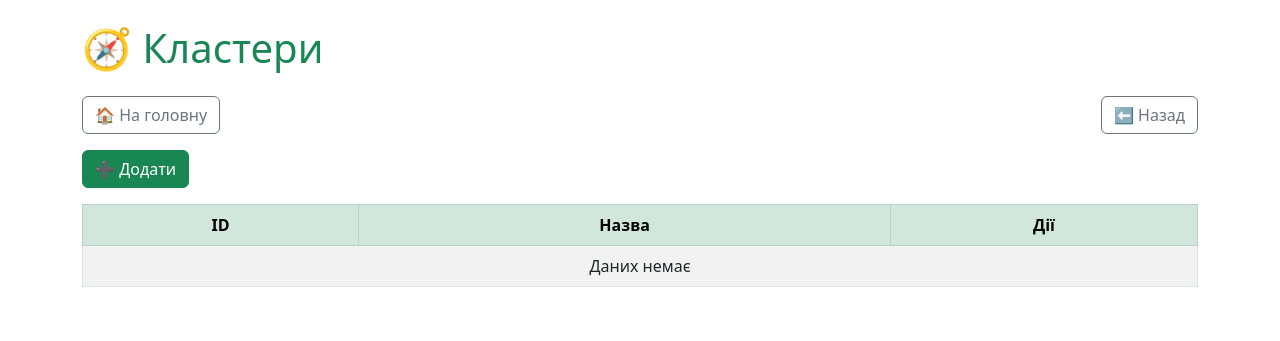
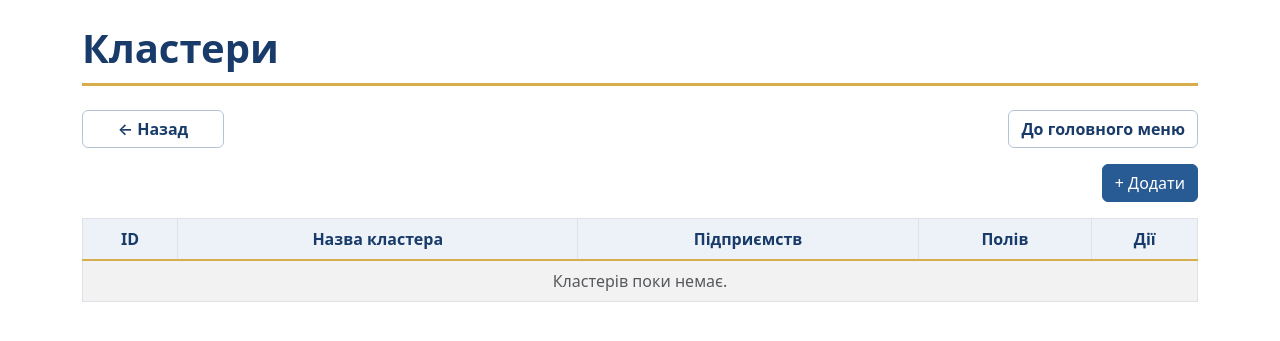
Before and after one commit to maksymvasylyna/agro_erp, a Flask app: page /clusters/ in a window 1280 px wide. Shown: the top 341 px of the page. Run offline with Flask 3, Linux system fonts and the light colour scheme; some libraries are stand-ins or nearby versions.

Commit message:
refactor(reference): centralize navigation and style; validate and protect clusters

```diff
--- a/modules/reference/clusters/forms.py
+++ b/modules/reference/clusters/forms.py
@@ -1,8 +1,24 @@
-# modules/reference/clusters/forms.py
+"""Validation for the cluster reference directory."""
 from flask_wtf import FlaskForm
 from wtforms import StringField, SubmitField
-from wtforms.validators import DataRequired
+from wtforms.validators import DataRequired, Length
+
+
+def normalize_cluster_name(value):
+    return " ".join((value or "").split())
+
 
 class ClusterForm(FlaskForm):
-    name = StringField("Назва", validators=[DataRequired()])
+    name = StringField(
+        "Назва кластера",
+        filters=[normalize_cluster_name],
+        validators=[
+            DataRequired(message="Вкажіть назву кластера."),
+            Length(max=128, message="Назва кластера не може перевищувати 128 символів."),
+        ],
+    )
     submit = SubmitField("Зберегти")
+
+
+class ClusterDeleteForm(FlaskForm):
+    """A CSRF-protected form for intentional deletion of unused clusters."""
--- a/modules/reference/clusters/routes.py
+++ b/modules/reference/clusters/routes.py
@@ -1,47 +1,115 @@
-# modules/reference/clusters/routes.py
+"""Reference directory for clusters, consumed by companies and fields."""
+from flask import Blueprint, render_template, redirect, url_for, flash
+from sqlalchemy import func
+from sqlalchemy.exc import IntegrityError
 
-from flask import Blueprint, render_template, redirect, url_for, request, flash
 from extensions import db
+from modules.reference.companies.models import Company
+from modules.reference.fields.field_models import Field
 from .models import Cluster
-from .forms import ClusterForm
+from .forms import ClusterForm, ClusterDeleteForm, normalize_cluster_name
 
 bp = Blueprint("clusters", __name__, url_prefix="/clusters", template_folder="templates")
+
+
+def _existing_cluster(name, exclude_id=None):
+    query = Cluster.query.filter(func.lower(Cluster.name) == name.lower())
+    if exclude_id is not None:
+        query = query.filter(Cluster.id != exclude_id)
+    return query.first()
+
+
+def _counts():
+    companies = dict(
+        db.session.query(Company.cluster_id, func.count(Company.id))
+        .group_by(Company.cluster_id).all()
+    )
+    fields = dict(
+        db.session.query(Field.cluster_id, func.count(Field.id))
+        .group_by(Field.cluster_id).all()
+    )
+    return companies, fields
+
 
 @bp.route("/")
 def index():
     clusters = Cluster.query.order_by(Cluster.name).all()
+    company_counts, field_counts = _counts()
     return render_template(
         "clusters/index.html",
         clusters=clusters,
-        create_url=url_for("clusters.create")  # ✅ Ось і все!
+        company_counts=company_counts,
+        field_counts=field_counts,
+        delete_form=ClusterDeleteForm(),
+        create_url=url_for("clusters.create"),
     )
+
 
 @bp.route("/create", methods=["GET", "POST"])
 def create():
     form = ClusterForm()
     if form.validate_on_submit():
-        new_cluster = Cluster(name=form.name.data)
-        db.session.add(new_cluster)
-        db.session.commit()
-        flash("Кластер додано", "success")
-        return redirect(url_for("clusters.index"))
+        name = normalize_cluster_name(form.name.data)
+        if _existing_cluster(name):
+            form.name.errors.append("Кластер із такою назвою вже існує.")
+        else:
+            try:
+                db.session.add(Cluster(name=name))
+                db.session.commit()
+            except IntegrityError:
+                db.session.rollback()
+                form.name.errors.append("Не вдалося зберегти кластер: назва вже використовується.")
+            else:
+                flash("Кластер додано.", "success")
+                return redirect(url_for("clusters.index"))
     return render_template("clusters/form.html", form=form, action="Створити")
+
 
 @bp.route("/edit/<int:id>", methods=["GET", "POST"])
 def edit(id):
     cluster = Cluster.query.get_or_404(id)
     form = ClusterForm(obj=cluster)
     if form.validate_on_submit():
-        cluster.name = form.name.data
-        db.session.commit()
-        flash("Кластер оновлено", "success")
-        return redirect(url_for("clusters.index"))
+        name = normalize_cluster_name(form.name.data)
+        if _existing_cluster(name, exclude_id=cluster.id):
+            form.name.errors.append("Кластер із такою назвою вже існує.")
+        else:
+            cluster.name = name
+            try:
+                db.session.commit()
+            except IntegrityError:
+                db.session.rollback()
+                form.name.errors.append("Не вдалося зберегти: така назва вже використовується.")
+            else:
+                flash("Кластер оновлено.", "success")
+                return redirect(url_for("clusters.index"))
     return render_template("clusters/form.html", form=form, action="Редагувати")
+
 
 @bp.route("/delete/<int:id>", methods=["POST"])
 def delete(id):
+    form = ClusterDeleteForm()
+    if not form.validate_on_submit():
+        flash("Невірне або прострочене підтвердження видалення.", "warning")
+        return redirect(url_for("clusters.index"))
+
     cluster = Cluster.query.get_or_404(id)
-    db.session.delete(cluster)
-    db.session.commit()
-    flash("Кластер видалено", "info")
+    companies = Company.query.filter_by(cluster_id=cluster.id).count()
+    fields = Field.query.filter_by(cluster_id=cluster.id).count()
+    if companies or fields:
+        flash(
+            f"Кластер «{cluster.name}» використовується: підприємств — {companies}, полів — {fields}. "
+            "Спочатку змініть їх прив'язки; видалення заблоковано.",
+            "warning",
+        )
+        return redirect(url_for("clusters.index"))
+
+    try:
+        db.session.delete(cluster)
+        db.session.commit()
+    except IntegrityError:
+        db.session.rollback()
+        flash("Кластер має пов'язані записи й не може бути видалений.", "warning")
+    else:
+        flash("Кластер видалено.", "info")
     return redirect(url_for("clusters.index"))
--- a/modules/reference/clusters/templates/clusters/form.html
+++ b/modules/reference/clusters/templates/clusters/form.html
@@ -6,7 +6,7 @@
 
 {% block form_fields %}
 <div class="col-md-12">
-    <label for="name" class="form-label">Назва</label>
-    {{ form.name(class="form-control") }}
+  {{ render_field(form.name) }}
+  <div class="form-text">Назва має бути унікальною. Після збереження кластер доступний у довіднику підприємств.</div>
 </div>
 {% endblock %}
--- a/modules/reference/clusters/templates/clusters/index.html
+++ b/modules/reference/clusters/templates/clusters/index.html
@@ -1,29 +1,42 @@
 {% extends 'reference/_index_base.html' %}
 
 {% block title_text %}Кластери{% endblock %}
-{% block header_text %}🧭 Кластери{% endblock %}
+{% block header_text %}Кластери{% endblock %}
 
 {% block table_headers %}
   <th>ID</th>
-  <th>Назва</th>
+  <th>Назва кластера</th>
+  <th>Підприємств</th>
+  <th>Полів</th>
   <th>Дії</th>
 {% endblock %}
 
 {% block table_rows %}
   {% for cluster in clusters %}
+  {% set companies = company_counts.get(cluster.id, 0) %}
+  {% set fields = field_counts.get(cluster.id, 0) %}
   <tr>
     <td>{{ cluster.id }}</td>
-    <td>{{ cluster.name }}</td>
+    <td class="text-start fw-semibold">{{ cluster.name }}</td>
+    <td>{{ companies }}</td>
+    <td>{{ fields }}</td>
     <td>
-      <a href="{{ url_for('clusters.edit', id=cluster.id) }}" class="btn btn-sm btn-primary">✏️</a>
-      <form action="{{ url_for('clusters.delete', id=cluster.id) }}" method="post" style="display:inline-block;" onsubmit="return confirm('Ви впевнені?')">
-        <button type="submit" class="btn btn-sm btn-danger">🗑️</button>
-      </form>
+      <div class="d-flex flex-wrap justify-content-center gap-2">
+        <a href="{{ url_for('clusters.edit', id=cluster.id) }}" class="btn btn-sm btn-primary" aria-label="Редагувати кластер {{ cluster.name }}">Редагувати</a>
+        {% if companies or fields %}
+          <button type="button" class="btn btn-sm btn-outline-danger" disabled
+                  title="Кластер використовується підприємствами або полями">Видалити</button>
+        {% else %}
+          <form action="{{ url_for('clusters.delete', id=cluster.id) }}" method="post"
+                onsubmit="return confirm('Видалити кластер «{{ cluster.name }}»?');">
+            {{ delete_form.hidden_tag() }}
+            <button type="submit" class="btn btn-sm btn-outline-danger">Видалити</button>
+          </form>
+        {% endif %}
+      </div>
     </td>
   </tr>
   {% else %}
-  <tr>
-    <td colspan="3">Даних немає</td>
-  </tr>
+    <tr><td colspan="5" class="text-muted">Кластерів поки немає.</td></tr>
   {% endfor %}
 {% endblock %}
--- a/static/css/agro.css
+++ b/static/css/agro.css
@@ -25,3 +25,60 @@
   .tile-card { transition: none; }
   .tile-card:hover { transform: none; }
 }
+
+/* Shared AgroERP shell and reference-module design system. */
+:root {
+  --erp-navy: #193b69;
+  --erp-blue: #285a93;
+  --erp-gold: #d8ae4d;
+  --erp-border: #dce5ef;
+}
+.erp-page-title {
+  color: var(--erp-navy);
+  font-weight: 700;
+  padding-bottom: .7rem;
+  border-bottom: 3px solid var(--erp-gold);
+}
+.erp-page-nav .erp-nav-button {
+  color: var(--erp-navy);
+  border-color: #b4c4d7;
+  background: #fff;
+  min-width: 142px;
+  font-weight: 600;
+}
+.erp-page-nav .erp-nav-button:hover,
+.erp-page-nav .erp-nav-button:focus-visible {
+  color: #fff;
+  background: var(--erp-navy);
+  border-color: var(--erp-navy);
+}
+.erp-reference-page .btn-success {
+  background: var(--erp-blue);
+  border-color: var(--erp-blue);
+}
+.erp-reference-page .btn-success:hover,
+.erp-reference-page .btn-success:focus-visible {
+  background: var(--erp-navy);
+  border-color: var(--erp-navy);
+}
+.erp-reference-page .btn-primary {
+  background: var(--erp-navy);
+  border-color: var(--erp-navy);
+}
+.erp-reference-page .erp-reference-table thead th {
+  background: #ecf2f8;
+  color: var(--erp-navy);
+  border-bottom: 2px solid var(--erp-gold);
+  white-space: nowrap;
+}
+.erp-reference-page .erp-reference-table tbody td { vertical-align: middle; }
+.erp-reference-page .erp-form-card {
+  border: 1px solid var(--erp-border);
+  border-radius: .8rem;
+  box-shadow: 0 .25rem .7rem rgba(25, 59, 105, .06);
+}
+.erp-reference-page .form-label { color: var(--erp-navy); font-weight: 600; }
+.erp-reference-page .erp-dependent { color: #64748b; font-size: .85rem; }
+@media (max-width: 575.98px) {
+  .erp-page-nav .erp-nav-button { min-width: 0; font-size: .875rem; }
+}
--- a/templates/base.html
+++ b/templates/base.html
@@ -1,14 +1,22 @@
+{# Shared navigation macro for all modules; use the same markup and labels everywhere. #}
+{% macro erp_navigation(back_url, home_url) -%}
+<nav class="erp-page-nav d-flex justify-content-between align-items-center gap-2 mb-3" aria-label="Навігація сторінки">
+  <a href="{{ back_url }}" class="btn btn-outline-secondary erp-nav-button">← Назад</a>
+  <a href="{{ home_url }}" class="btn btn-outline-secondary erp-nav-button">До головного меню</a>
+</nav>
+{%- endmacro %}
 <!DOCTYPE html>
 <html lang="uk">
 <head>
   <meta charset="UTF-8">
-  <title>{% block title %}Agribusiness Needs & Network Assistant{% endblock %}</title>
+  <meta name="viewport" content="width=device-width, initial-scale=1">
+  <title>{% block title %}AgroERP{% endblock %}</title>
+  <link rel="stylesheet" href="https://cdn.jsdelivr.net/npm/bootstrap@5.3.0/dist/css/bootstrap.min.css">
   <link rel="stylesheet" href="{{ url_for('static', filename='css/agro.css') }}">
-  <link rel="stylesheet" href="https://cdn.jsdelivr.net/npm/bootstrap@5.3.0/dist/css/bootstrap.min.css">
 </head>
 <body>
   <div class="container mt-4">
-    <h1 class="text-success mb-4">{% block header %}Agro ERP{% endblock %}</h1>
+    <h1 class="erp-page-title mb-4">{% block header %}Agro ERP{% endblock %}</h1>
 
     {# 🔔 Глобальні flash-повідомлення: видно на всіх сторінках #}
     {% with messages = get_flashed_messages(with_categories=true) %}
--- a/templates/reference/_index_base.html
+++ b/templates/reference/_index_base.html
@@ -1,41 +1,40 @@
 {% extends 'base.html' %}
+{% from 'base.html' import erp_navigation with context %}
 
-{% block title %}{% block title_text %}Agro ERP{% endblock %}{% endblock %}
-{% block header %}{% block header_text %}Agro ERP{% endblock %}{% endblock %}
+{% block title %}{% block title_text %}AgroERP{% endblock %}{% endblock %}
+{% block header %}{% block header_text %}AgroERP{% endblock %}{% endblock %}
 
 {% block content %}
-  <!-- 🏠 і ⬅️ тут керуються тільки тут -->
-  <div class="d-flex justify-content-between mb-3">
-    <a href="{{ url_for('index') }}" class="btn btn-outline-secondary">🏠 На головну</a>
-    <a href="{% block back_url %}{{ url_for('reference.index') }}{% endblock %}" class="btn btn-outline-secondary">
-      {% block back_text %}⬅️ Назад{% endblock %}
-    </a>
-  </div>
+<section class="erp-reference-page">
+  {% set back_link %}{% block back_url %}{{ url_for('reference.index') }}{% endblock %}{% endset %}
+  {{ erp_navigation(back_link|trim, url_for('index')) }}
 
   {% if create_url %}
-    <a href="{{ create_url }}" class="btn btn-success mb-3">➕ Додати</a>
+    <div class="d-flex flex-wrap justify-content-end gap-2 mb-3">
+      <a href="{{ create_url }}" class="btn btn-success">+ Додати</a>
+    </div>
   {% endif %}
 
+  {% block before_table %}{% endblock %}
   {% block filter_form %}{% endblock %}
 
+  <div class="table-responsive">
     {% block table_content %}
-    <table class="table table-bordered table-striped table-hover align-middle">
-      <thead class="table-success text-center">
+      <table class="table table-bordered table-striped table-hover align-middle erp-reference-table">
+        <thead class="text-center">
           <tr>
             {% block table_headers %}
-            <th>ID</th>
-            <th>Назва</th>
-            <th>Дії</th>
+              <th>ID</th><th>Назва</th><th>Дії</th>
             {% endblock %}
           </tr>
         </thead>
         <tbody class="text-center">
           {% block table_rows %}
-          <tr>
-            <td colspan="3">Даних немає</td>
-          </tr>
+            <tr><td colspan="3">Даних немає</td></tr>
           {% endblock %}
         </tbody>
       </table>
     {% endblock %}
+  </div>
+</section>
 {% endblock %}
```
Also changed, not shown: templates/reference/_form_base.html (+23 -31 lines). Lines whose indentation alone changed are shown as unchanged.
